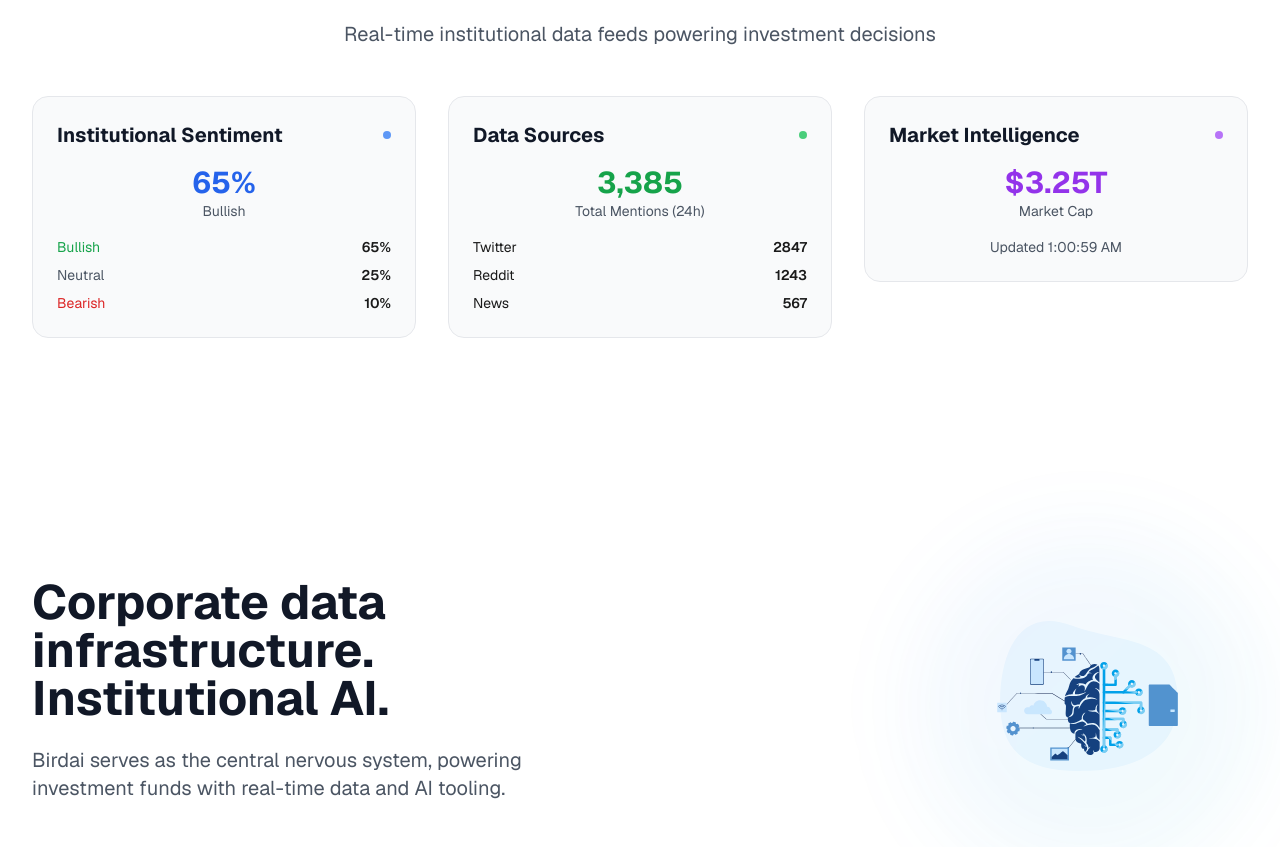
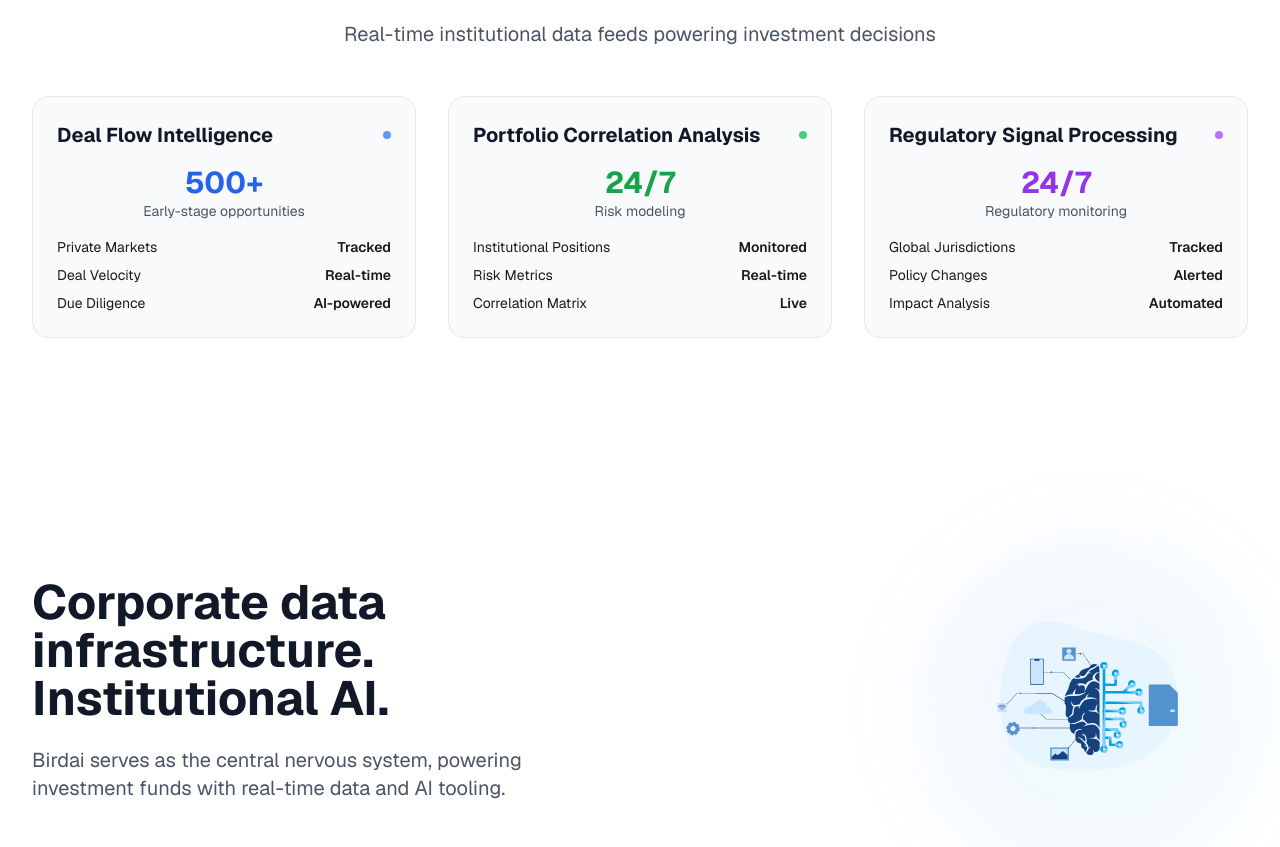
Before and after one commit to Kfar19/CursorWeb, a Next.js app: page / in a window 1280 px wide. Shown: the part 1160-2007 px from the top of the page. Built offline with nearby package versions, Linux system fonts and the light colour scheme; no server answers.

Commit message:
Update Institutional Data Intelligence with authentic institutional examples

```diff
--- a/src/app/page.tsx
+++ b/src/app/page.tsx
@@ -1255,7 +1255,7 @@ export default function Home() {
           </ScrollAnimation>
 
           <div className="grid md:grid-cols-3 gap-8 mb-12">
-            {/* Market Sentiment */}
+            {/* Deal Flow Intelligence */}
             <ScrollAnimation delay={0.3}>
               <motion.div
                 className="bg-gray-50 rounded-2xl p-6 border border-gray-200"
@@ -1263,31 +1263,31 @@ export default function Home() {
                 transition={{ duration: 0.3 }}
               >
                 <div className="flex items-center justify-between mb-4">
-                  <h3 className="text-xl font-bold text-gray-900">Institutional Sentiment</h3>
+                  <h3 className="text-xl font-bold text-gray-900">Deal Flow Intelligence</h3>
                   <div className="w-2 h-2 bg-blue-500 rounded-full animate-pulse"></div>
                 </div>
                 <div className="text-center mb-4">
-                  <p className="text-3xl font-bold text-blue-600">{socialSentiment.bullish}%</p>
-                  <p className="text-gray-600 text-sm">Bullish</p>
+                  <p className="text-3xl font-bold text-blue-600">500+</p>
+                  <p className="text-gray-600 text-sm">Early-stage opportunities</p>
                 </div>
-                <div className="space-y-2">
-                  <div className="flex justify-between items-center text-sm">
-                    <span className="text-green-600">Bullish</span>
-                    <span className="font-semibold">{socialSentiment.bullish}%</span>
+                <div className="space-y-2 text-sm">
+                  <div className="flex justify-between">
+                    <span>Private Markets</span>
+                    <span className="font-semibold">Tracked</span>
                   </div>
-                  <div className="flex justify-between items-center text-sm">
-                    <span className="text-gray-600">Neutral</span>
-                    <span className="font-semibold">{socialSentiment.neutral}%</span>
+                  <div className="flex justify-between">
+                    <span>Deal Velocity</span>
+                    <span className="font-semibold">Real-time</span>
                   </div>
-                  <div className="flex justify-between items-center text-sm">
-                    <span className="text-red-600">Bearish</span>
-                    <span className="font-semibold">{socialSentiment.bearish}%</span>
+                  <div className="flex justify-between">
+                    <span>Due Diligence</span>
+                    <span className="font-semibold">AI-powered</span>
                   </div>
                 </div>
               </motion.div>
             </ScrollAnimation>
 
-            {/* Social Activity */}
+            {/* Portfolio Correlation Analysis */}
             <ScrollAnimation delay={0.4}>
               <motion.div
                 className="bg-gray-50 rounded-2xl p-6 border border-gray-200"
@@ -1295,31 +1295,31 @@ export default function Home() {
                 transition={{ duration: 0.3 }}
               >
                 <div className="flex items-center justify-between mb-4">
-                  <h3 className="text-xl font-bold text-gray-900">Data Sources</h3>
+                  <h3 className="text-xl font-bold text-gray-900">Portfolio Correlation Analysis</h3>
                   <div className="w-2 h-2 bg-green-500 rounded-full animate-pulse"></div>
                 </div>
                 <div className="text-center mb-4">
-                  <p className="text-3xl font-bold text-green-600">{totalMentions.toLocaleString()}</p>
-                  <p className="text-gray-600 text-sm">Total Mentions (24h)</p>
+                  <p className="text-3xl font-bold text-green-600">24/7</p>
+                  <p className="text-gray-600 text-sm">Risk modeling</p>
                 </div>
                 <div className="space-y-2 text-sm">
                   <div className="flex justify-between">
-                    <span>Twitter</span>
-                    <span className="font-semibold">{realSocialData.twitterMentions}</span>
+                    <span>Institutional Positions</span>
+                    <span className="font-semibold">Monitored</span>
                   </div>
                   <div className="flex justify-between">
-                    <span>Reddit</span>
-                    <span className="font-semibold">{realSocialData.redditMentions}</span>
+                    <span>Risk Metrics</span>
+                    <span className="font-semibold">Real-time</span>
                   </div>
                   <div className="flex justify-between">
-                    <span>News</span>
-                    <span className="font-semibold">{realSocialData.newsMentions}</span>
+                    <span>Correlation Matrix</span>
+                    <span className="font-semibold">Live</span>
                   </div>
                 </div>
               </motion.div>
             </ScrollAnimation>
 
-            {/* Market Cap */}
+            {/* Regulatory Signal Processing */}
             <ScrollAnimation delay={0.5}>
               <motion.div
                 className="bg-gray-50 rounded-2xl p-6 border border-gray-200"
@@ -1327,21 +1327,26 @@ export default function Home() {
                 transition={{ duration: 0.3 }}
               >
                 <div className="flex items-center justify-between mb-4">
-                  <h3 className="text-xl font-bold text-gray-900">Market Intelligence</h3>
+                  <h3 className="text-xl font-bold text-gray-900">Regulatory Signal Processing</h3>
                   <div className="w-2 h-2 bg-purple-500 rounded-full animate-pulse"></div>
                 </div>
                 <div className="text-center mb-4">
-                  <p className="text-3xl font-bold text-purple-600">
-                    {isLoading ? (
-                      <motion.div className="w-6 h-6 border-2 border-purple-500 border-t-transparent rounded-full mx-auto animate-spin" />
-                    ) : (
-                      formatMarketCap(marketCap)
-                    )}
-                  </p>
-                  <p className="text-gray-600 text-sm">Market Cap</p>
+                  <p className="text-3xl font-bold text-purple-600">24/7</p>
+                  <p className="text-gray-600 text-sm">Regulatory monitoring</p>
                 </div>
-                <div className="text-center text-sm text-gray-600">
-                  <p>Updated {lastUpdated.toLocaleTimeString()}</p>
+                <div className="space-y-2 text-sm">
+                  <div className="flex justify-between">
+                    <span>Global Jurisdictions</span>
+                    <span className="font-semibold">Tracked</span>
+                  </div>
+                  <div className="flex justify-between">
+                    <span>Policy Changes</span>
+                    <span className="font-semibold">Alerted</span>
+                  </div>
+                  <div className="flex justify-between">
+                    <span>Impact Analysis</span>
+                    <span className="font-semibold">Automated</span>
+                  </div>
                 </div>
               </motion.div>
             </ScrollAnimation>
```
